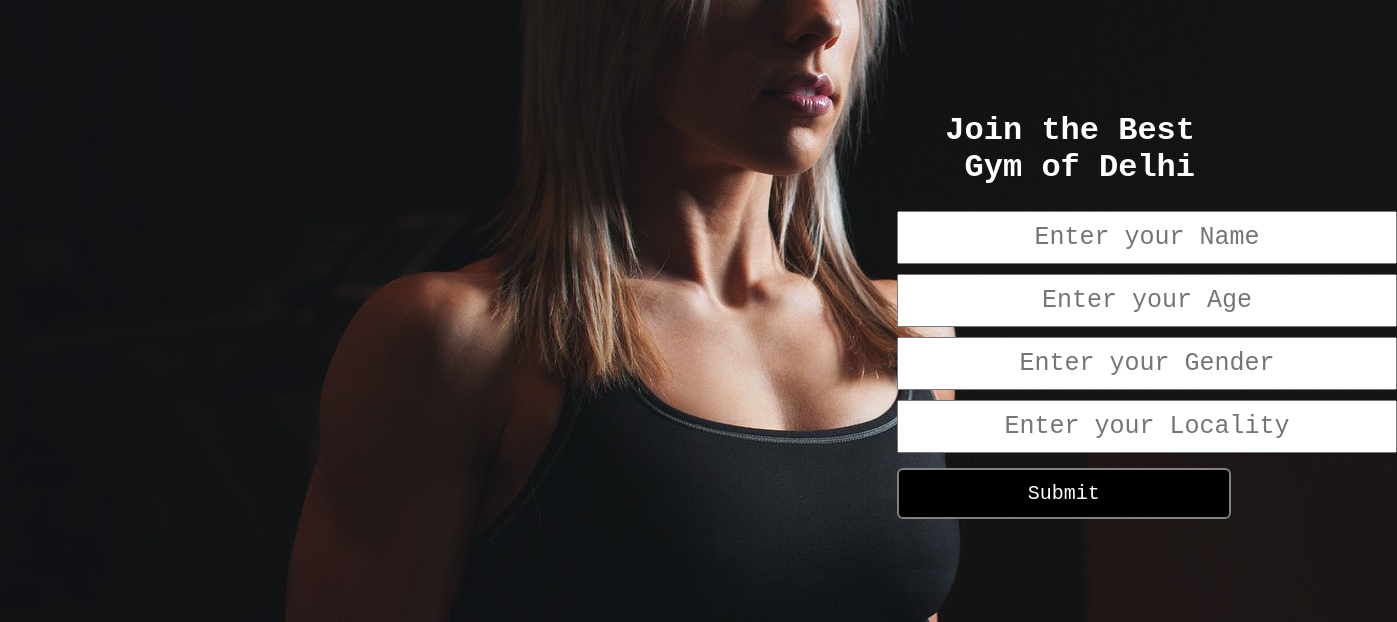
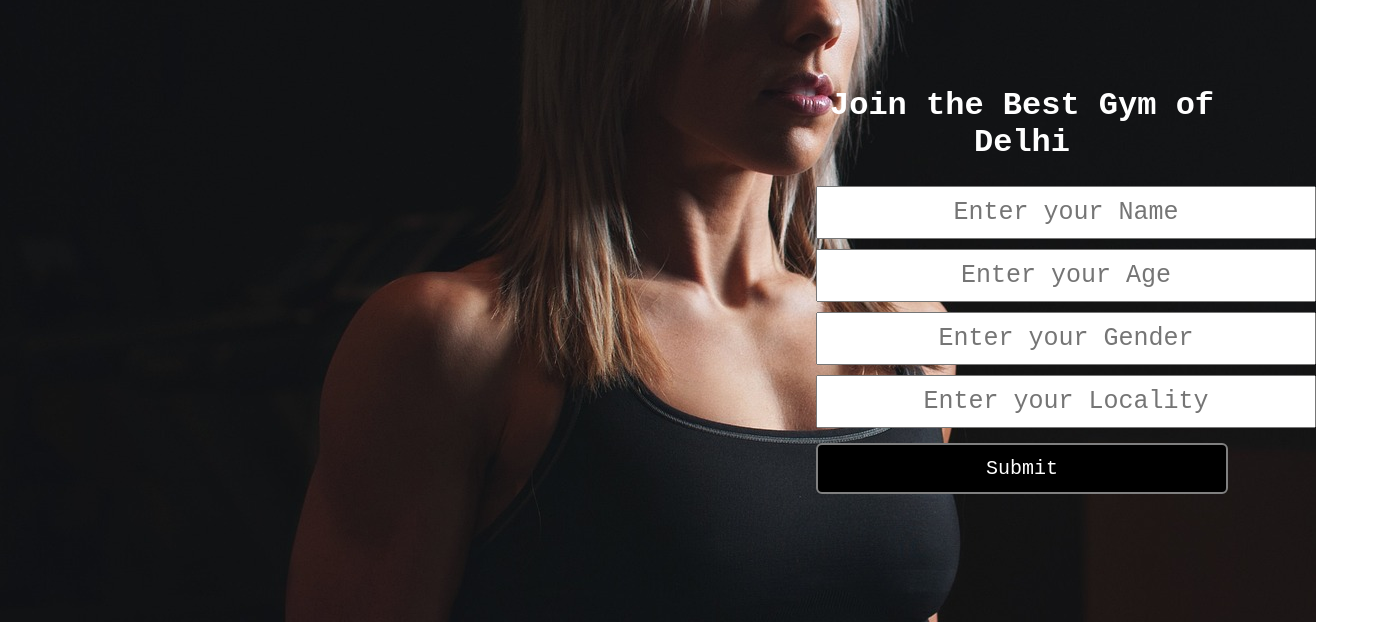
Before and after one commit to priyanshuanand166/GymDemo, a plain HTML site: page index.html in a window 1280 px wide. Shown: the part 178-800 px from the top of the page, 1397 px wide, since content can reach past the window. Drawn offline with Linux system fonts and the light colour scheme; a web font is replaced by a local one.

Commit message:
Third Commit

```diff
--- a/style.css
+++ b/style.css
@@ -203,11 +203,11 @@ ul
          {
             /* border: 2px solid white; */
             margin: 40px 0px;
-            padding: 75px;
-            width: 35%;
+            padding: 50px;
+            width: 40%;
             /* border-radius: 28px; */
             display: inline-block;
-            right: 10px;
+            right: 2px;
             position: absolute;
          }
 
@@ -230,14 +230,14 @@ ul
          }
          .container-form h1
          {
-            text-align:right;
+            text-align:center;
             margin-bottom: 25px;
          }
 
          .container-form button
          {
             display: block;
-            width: 112%;
+            width: 100%;
             margin: 15px auto;
 
             /* margin: 0px 9px; */
```
